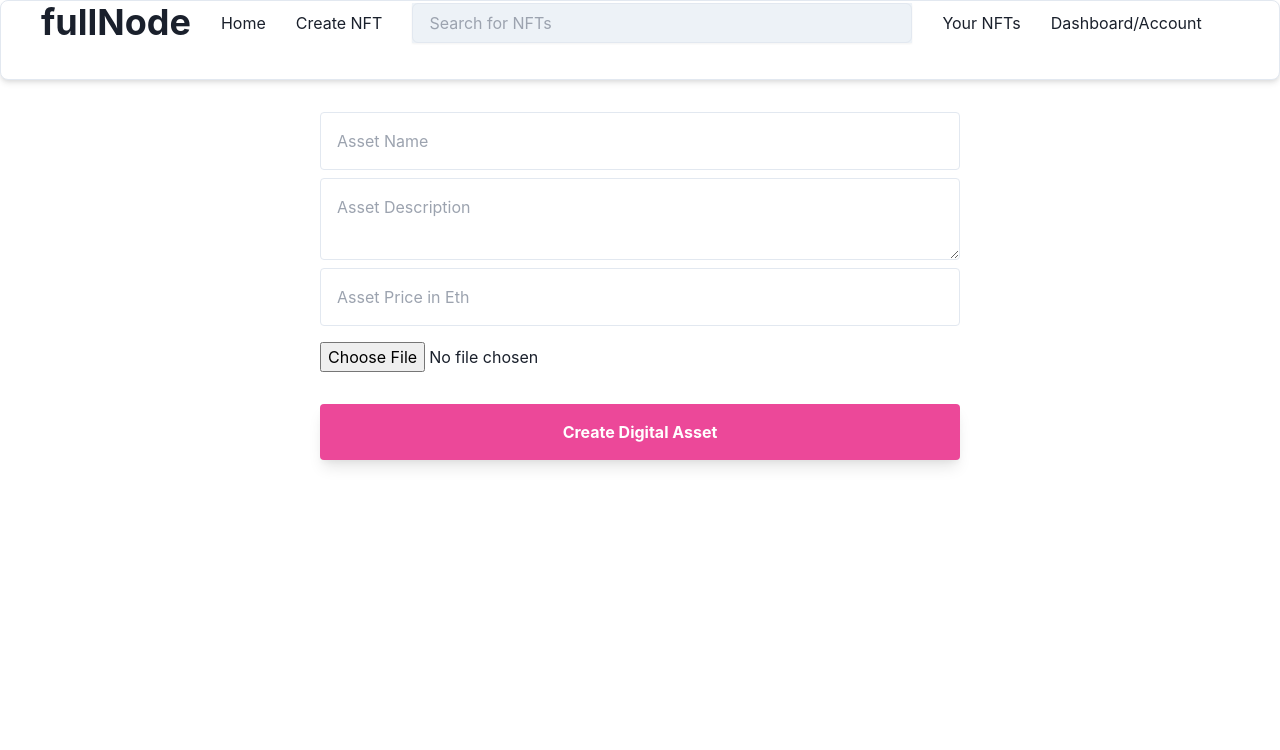
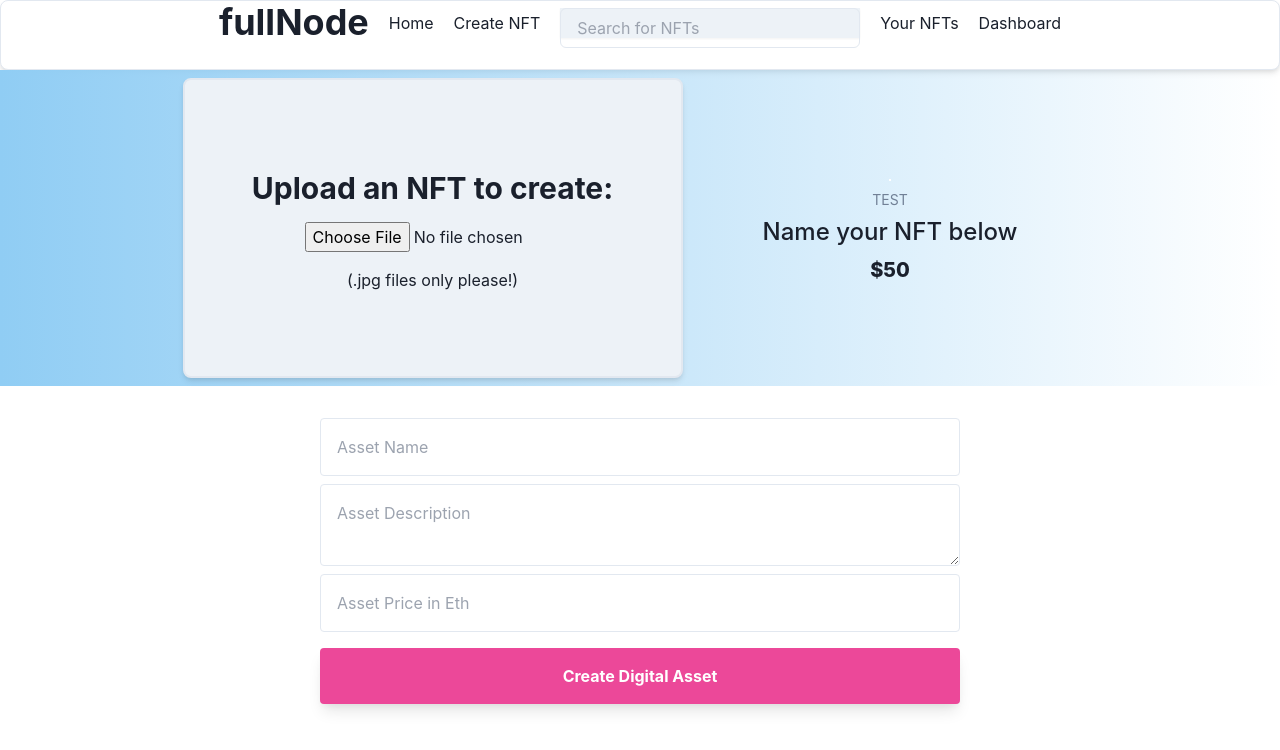
Before and after one commit to faceyacc/nft-secondary-market, a Next.js app: page /create-items in a window 1280 px wide. Shown: the top 750 px of the page. Built offline with nearby package versions, Linux system fonts and the light colour scheme; what ipfs-http-client would draw is missing.

Commit message:
updated several pages with ui

```diff
--- a/pages/_app.tsx
+++ b/pages/_app.tsx
@@ -1,8 +1,12 @@
-import { Box, ChakraProvider, Heading, HStack, Input, Link, Text } from '@chakra-ui/react'
+import { Box, Center, ChakraProvider, Flex, Heading, HStack, Input, Link, Text } from '@chakra-ui/react'
 import type { AppProps } from 'next/app'
 import NextLink from 'next/link'
 import React from 'react'
 import '../styles/base.css'
+
+import { create as ipfsHttpClient } from 'ipfs-http-client'
+
+const client = ipfsHttpClient({ host: "ipfs.infura.io", port: 5001, protocol: "https" })
 
 
 export default function MyApp({ Component, pageProps }: AppProps) {
@@ -11,11 +15,14 @@ export default function MyApp({ Component, pageProps }: AppProps) {
 
     <ChakraProvider>
 
-    <Box width="2000" height="80px" bg="white" borderWidth="1px" rounded="lg" shadow="md" objectPosition="flex">
-      <HStack spacing="30px" flex="1">
-        <Box width="10px">
+      <Box  width="2000" height="70" bg="white" borderWidth="1px" rounded="lg" shadow="md" objectPosition="flex" alignItems="center">
 
-        </Box>
+        <Center
+
+        >
+
+        <HStack alignItems="center" justify="center" spacing="20px">
+
 
           <Heading>
 
@@ -33,7 +40,7 @@ export default function MyApp({ Component, pageProps }: AppProps) {
             <Link>Create NFT</Link>
           </NextLink>
 
-        <Box w="300px" h="40px" bg="gray.100" flex="2" shadow="sm" maxW="500">
+          <Box w="300px" h="30px" bg="gray.100" flex="2" shadow="sm" maxW="500">
             <Text flex="1">
               <Input placeholder="Search for NFTs" />
 
@@ -48,18 +55,20 @@ export default function MyApp({ Component, pageProps }: AppProps) {
 
 
           <Link href="/creator-dashboard">
-          Dashboard/Account
+            Dashboard
           </Link>
 
-        <Box width="10px">
+
+
+
+        </HStack>
+
+        </Center>
+
 
       </Box>
 
-
-      </HStack>
-    </Box>
-
-    <Component { ...pageProps } />
+      <Component {...pageProps} />
 
     </ChakraProvider>
     // <div>
--- a/pages/create-items.tsx
+++ b/pages/create-items.tsx
@@ -1,4 +1,4 @@
-import { useState } from "react";
+import React, { useState } from "react";
 import { ethers } from "ethers";
 import { useRouter } from "next/router";
 import { create as ipfsHttpClient } from 'ipfs-http-client'
@@ -9,14 +9,16 @@ import {
 
 // const client = ipfsHttpClient()
 // client.add("https://ipfs.infura.io:5001/api/v0/add")
-const client = ipfsHttpClient({host:"ipfs.infura.io", port:5001, protocol:"https"})
+const client = ipfsHttpClient({ host: "ipfs.infura.io", port: 5001, protocol: "https" })
 
 import NFT from '../artifacts/contracts/NFT.sol/NFT.json'
 import Market from '../artifacts/contracts/Market.sol/NFTMarket.json'
-
-
+import { ChakraProvider, Box, Center, Stack, Heading, Text, Flex, Avatar, Image} from "@chakra-ui/react";
 
 function CreateItem() {
+
+  const previewimage = 'https://images.unsplash.com/photo-1500648767791-00dcc994a43e?ixlib=rb-1.2.1&q=80&fm=jpg&crop=faces&fit=crop&h=200&w=200&ixid=eyJhcHBfaWQiOjE3Nzg0fQ'
+
   const [fileUrl, setFileUrl] = useState(null)
   const [formInput, updateFormInput] = useState({ price: '', name: '', description: '' })
   const router = useRouter()
@@ -34,7 +36,7 @@ function CreateItem() {
       const url = `https://ipfs.infura.io/ipfs/${added.path}`
       setFileUrl(url)
     } catch (error) {
-            console.log('Error uploading file: ',  error)
+      console.log('Error uploading file: ', error)
     }
   }
 
@@ -82,6 +84,84 @@ function CreateItem() {
   }
 
   return (
+    <ChakraProvider>
+
+      <Flex>
+
+
+      </Flex>
+
+      <Center py={2}
+      w={'full'}
+      justify={'center'}
+      px="4"
+      bgGradient={'linear(to-r, blue.200, transparent)'}
+      >
+
+        <Box
+          py="90"
+          height="300px"
+          width="500px"
+          borderWidth="2px"
+          rounded="lg"
+          align="center"
+          justify="center"
+          bgColor="gray.100"
+          shadow="md">
+
+
+          <Heading size="lg" as="span">
+            Upload an NFT to create:
+          </Heading>
+
+
+          <Flex alignItems="center" px="120" as="span" >
+            <input
+              type="file"
+              name="Asset"
+              className="my-4"
+              onChange={onChange}
+            />
+          </Flex>
+
+          <Text as="span">
+            (.jpg files only please!)
+          </Text>
+        </Box>
+
+        <Stack py="10" p="20" pt={5} align={'center'}>
+
+          <Box border="black" shadow="md" borderWidth="1px" rounded="lg">
+
+          {
+              fileUrl && (
+                <img className="rounded mt-4" width="600" src={fileUrl} />
+              )
+            }
+
+          </Box>
+
+          <Box
+            alt={'Details'}
+            css={{
+              border: '1px solid white',
+            }}
+          />
+          <Text color={'gray.500'} fontSize={'sm'} textTransform={'uppercase'}>
+            Test
+          </Text>
+          <Heading fontSize={'2xl'} fontFamily={'body'} fontWeight={500}>
+            Name your NFT below
+          </Heading>
+          <Stack direction={'row'} align={'center'}>
+            <Text fontWeight={800} fontSize={'xl'}>
+              $50
+            </Text>
+          </Stack>
+        </Stack>
+
+      </Center>
+
       <div className="flex justify-center">
         <div className="w-1/2 flex flex-col pb-12">
           <input
@@ -99,22 +179,15 @@ function CreateItem() {
             className="mt-2 border rounded p-4"
             onChange={e => updateFormInput({ ...formInput, price: e.target.value })}
           />
-            <input
-              type="file"
-              name="Asset"
-              className="my-4"
-              onChange={onChange}
-            />
-            {
-              fileUrl && (
-                <img className="rounded mt-4" width="350" src={fileUrl} />
-              )
-            }
+
           <button onClick={createMarket} className="font-bold mt-4 bg-pink-500 text-white rounded p-4 shadow-lg">
             Create Digital Asset
           </button>
         </div>
       </div>
+    </ChakraProvider>
+
+
   )
 }
 
--- a/pages/creator-dashboard.tsx
+++ b/pages/creator-dashboard.tsx
@@ -14,6 +14,7 @@ import {
 import NFT from '../artifacts/contracts/NFT.sol/NFT.json'
 import Market from '../artifacts/contracts/Market.sol/NFTMarket.json'
 import axios, { AxiosResponse } from "axios";
+import { Box, ChakraProvider, Heading, HStack, Input, Link, Text, Stack, Button, Center, Avatar, Flex } from '@chakra-ui/react'
 
 interface metadataType {
   image: string,
@@ -52,11 +53,11 @@ export default function CreatorDashboard() {
     const tokenContract = new ethers.Contract(nftaddress, NFT.abi, provider)
     const data = await marketContract.fetchItemsCreated()
 
-        const items:nftType[] = await Promise.all(data.map(async (i:nftType) => {
+    const items: nftType[] = await Promise.all(data.map(async (i: nftType) => {
       const tokenUri = await tokenContract.tokenURI(i.tokenId)
-            const meta:AxiosResponse<metadataType> = await axios.get(tokenUri)
+      const meta: AxiosResponse<metadataType> = await axios.get(tokenUri)
       let price = ethers.utils.formatUnits(i.price.toString(), 'ether')
-            let item:nftType = {
+      let item: nftType = {
         price,
         tokenId: i.tokenId,
         seller: i.seller,
@@ -68,13 +69,96 @@ export default function CreatorDashboard() {
     }))
 
     // Array of items that have been sold
-        const soldItems = items.filter((i) => {i.sold})
+    const soldItems = items.filter((i) => { i.sold })
     setSold(soldItems)
     setNfts(items)
     setLoadingState('loaded')
   }
-    if  (loadingState === 'loaded' && !nfts.length) return (<h1 className="py-10 px-20 text-3xl">No assets created</h1>)
+  if (loadingState === 'loaded' && !nfts.length) return (<h1 className="py-10 px-20 text-3xl">No assets created</h1>)
   return (
+
+    <ChakraProvider>
+      <Box height="px">
+
+      </Box>
+      <Center py={3}>
+        <Box
+          maxW={'2000px'}
+          width="800px"
+
+          maxHeight="300px"
+          colorScheme="teal"
+          boxShadow={'2xl'}
+          rounded={'md'}
+          overflow={'hidden'}>
+
+          <Flex px={20} py={10} justify={'left'}>
+            <Avatar
+
+              size={'xxl'}
+              src={
+                'https://images.unsplash.com/photo-1500648767791-00dcc994a43e?ixlib=rb-1.2.1&q=80&fm=jpg&crop=faces&fit=crop&h=200&w=200&ixid=eyJhcHBfaWQiOjE3Nzg0fQ'
+              }
+              alt={'Author'}
+              css={{
+                border: '2px solid white',
+              }}
+            />
+
+            <Box px={10}>
+              <Stack spacing={0} align={'right'} mb={5} px={0}>
+                <Heading fontSize={'2xl'} fontWeight={500} fontFamily={'body'}>
+                  John Doe
+                </Heading>
+                <Text color={'gray.500'}>Frontend Developer</Text>
+
+
+
+              </Stack>
+
+              <Stack direction={'row'} justify={'right'} spacing={6}>
+                <Stack spacing={0} align={'center'}>
+                  <Text fontWeight={600}>23k</Text>
+                  <Text fontSize={'sm'} color={'gray.500'}>
+                    Followers
+                  </Text>
+                </Stack>
+                <Stack spacing={0} align={'right'}>
+                  <Text fontWeight={600}>23k</Text>
+                  <Text fontSize={'sm'} color={'gray.500'}>
+                    Followers
+                  </Text>
+                </Stack>
+              </Stack>
+
+              <Button
+                w={'full'}
+                mt={8}
+                bg='gray.900'
+                color={'white'}
+                rounded={'md'}
+                _hover={{
+                  transform: 'translateY(-2px)',
+                  boxShadow: 'lg',
+                }}>
+                Follow
+              </Button>
+            </Box>
+
+          </Flex>
+
+
+        </Box>
+      </Center>
+
+
+
+      {/* test
+test
+test  */}
+
+
+
       <div>
         <div className="p-4">
           <h2 className="text-2xl py-2">Items Created</h2>
@@ -113,5 +197,15 @@ export default function CreatorDashboard() {
           }
         </div>
       </div>
+
+    </ChakraProvider>
+
+
+
+
+
+
+
+
   )
 }
--- a/pages/index.tsx
+++ b/pages/index.tsx
@@ -10,7 +10,7 @@ import NFT from '../artifacts/contracts/NFT.sol/NFT.json'
 import Market from '../artifacts/contracts/Market.sol/NFTMarket.json'
 
 // 1. import `ChakraProvider` component
-import { Box, Heading, ChakraProvider } from "@chakra-ui/react"
+import { Box, Heading, ChakraProvider, Button, Flex, Stack, VStack, Text, Link} from "@chakra-ui/react"
 
 function App({ Component }) {
   // 2. Use at the root of your app
@@ -102,33 +102,97 @@ function Home() {
   }
   if (loadingState === 'loaded' && !nfts.length) return (
 
-    <h1 className="px-20 py-10 text-3xl">No items in marketplace</h1>
+    // <h1 className="px-20 py-10 text-3xl">No items in marketplace</h1>
+
+    <ChakraProvider>
+
+      <Box>
+        <Heading>
+          WELCOME TO fullNode NFT Marketplace
+        </Heading>
+      </Box>
+
+    </ChakraProvider>
 
   )
   return (
-    <div className="flex justify-center">
-      <div className="px-4" style={{ maxWidth: '1600px' }}>
-        <div className="grid grid-cols-1 sm:grid-cols-2 lg:grid-cols-4 gap-4 pt-4">
-          {
-            nfts.map((nft, i) => (
-              <div key={i} className="border shadow rounded-xl overflow-hidden">
-                <img src={nft.image} />
-                <div className="p-4">
-                  <p style={{ height: '64px' }} className="text-2xl font-semibold">{nft.name}</p>
-                  <div style={{ height: '70px', overflow: 'hidden' }}>
-                    <p className="text-gray-400">{nft.description}</p>
-                  </div>
-                </div>
-                <div className="p-4 bg-black">
-                  <p className="text-2xl mb-4 font-bold text-white">{nft.price} ETH</p>
-                  <button className="w-full bg-pink-500 text-white font-bold py-2 px-12 rounded" onClick={() => buyNFTs(nft)}>Buy</button>
-                </div>
-              </div>
-            ))
-          }
-        </div>
-      </div>
-    </div>
+
+    <ChakraProvider>
+
+      <Flex
+        w={'full'}
+        h="300px"
+        backgroundImage={
+          'url()'
+        }
+        backgroundSize={'cover'}
+        backgroundPosition={'center center'}>
+        <VStack
+          w={'full'}
+          justify={'center'}
+          px="4"
+          bgGradient={'linear(to-r, blue.500, transparent)'}>
+          <Stack maxW={'2xl'} align={'flex-start'} spacing={6}>
+            <Heading
+              color={'white'}
+              fontWeight={1100}
+              lineHeight={1.2}>
+              FullNode - A secondary NFT Exchange
+              Create NFTs using MetaMask.
+            </Heading>
+            <Stack direction={'row'}>
+              <Button
+                bg={'orange.400'}
+                rounded={'full'}
+                color={'white'}
+                _hover={{ bg: 'orange.300' }}>
+                Get MetaMask
+              </Button>
+              <Button
+                bg={'white'}
+                rounded={'full'}
+                color={'black'}
+                _hover={{ bg: 'gray.100' }}
+                onClick={() =>
+                  <Link href={'/create-items'} passHref>
+                  </Link>
+                }
+
+
+              >
+
+                Create an NFT
+              </Button>
+            </Stack>
+          </Stack>
+        </VStack>
+      </Flex>
+
+    </ChakraProvider>
+
+    // <div className="flex justify-center">
+    //   <div className="px-4" style={{ maxWidth: '1600px' }}>
+    //     <div className="grid grid-cols-1 sm:grid-cols-2 lg:grid-cols-4 gap-4 pt-4">
+    //       {
+    //         nfts.map((nft, i) => (
+    //           <div key={i} className="border shadow rounded-xl overflow-hidden">
+    //             <img src={nft.image} />
+    //             <div className="p-4">
+    //               <p style={{ height: '64px' }} className="text-2xl font-semibold">{nft.name}</p>
+    //               <div style={{ height: '70px', overflow: 'hidden' }}>
+    //                 <p className="text-gray-400">{nft.description}</p>
+    //               </div>
+    //             </div>
+    //             <div className="p-4 bg-black">
+    //               <p className="text-2xl mb-4 font-bold text-white">{nft.price} ETH</p>
+    //               <button className="w-full bg-pink-500 text-white font-bold py-2 px-12 rounded" onClick={() => buyNFTs(nft)}>Buy</button>
+    //             </div>
+    //           </div>
+    //         ))
+    //       }
+    //     </div>
+    //   </div>
+    // </div>
   )
 }
 
```
Lines whose indentation alone changed are shown as unchanged.
